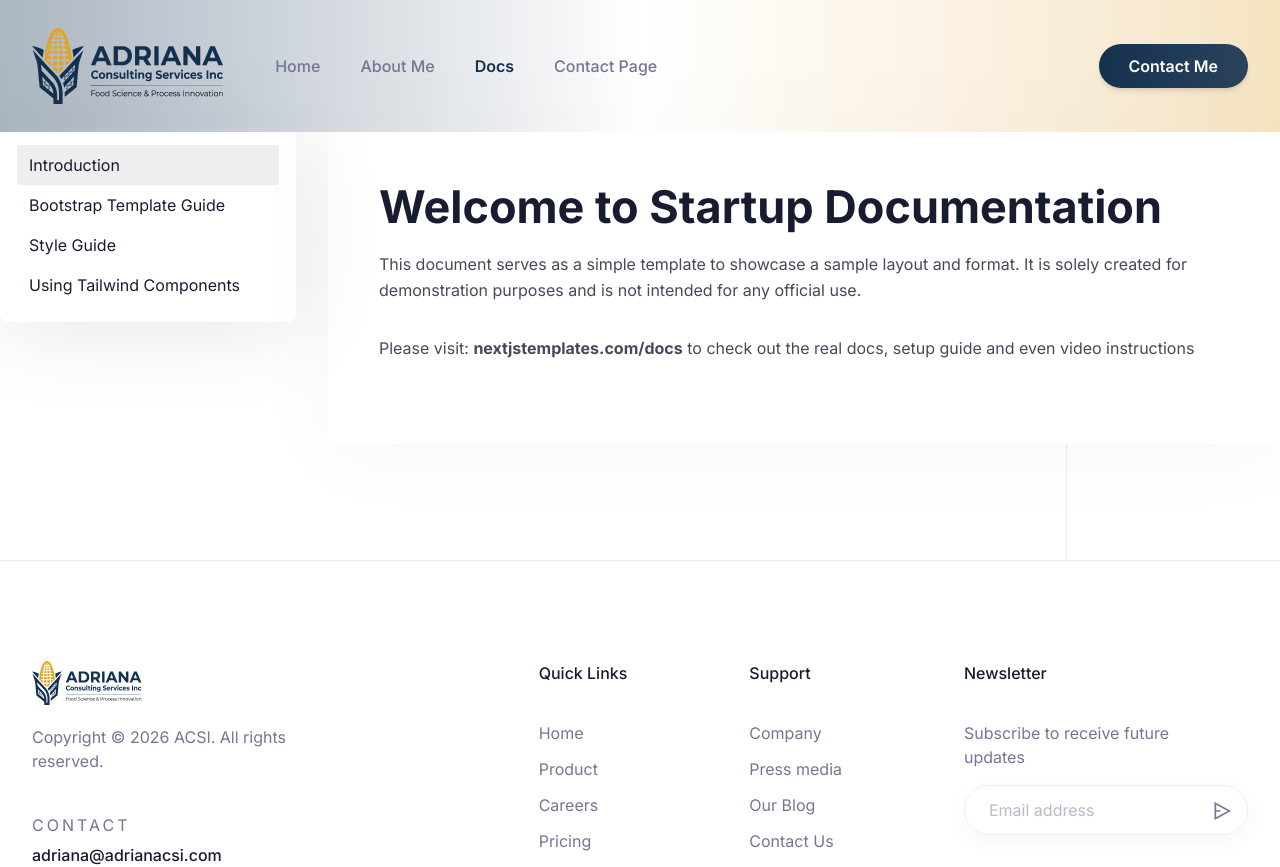
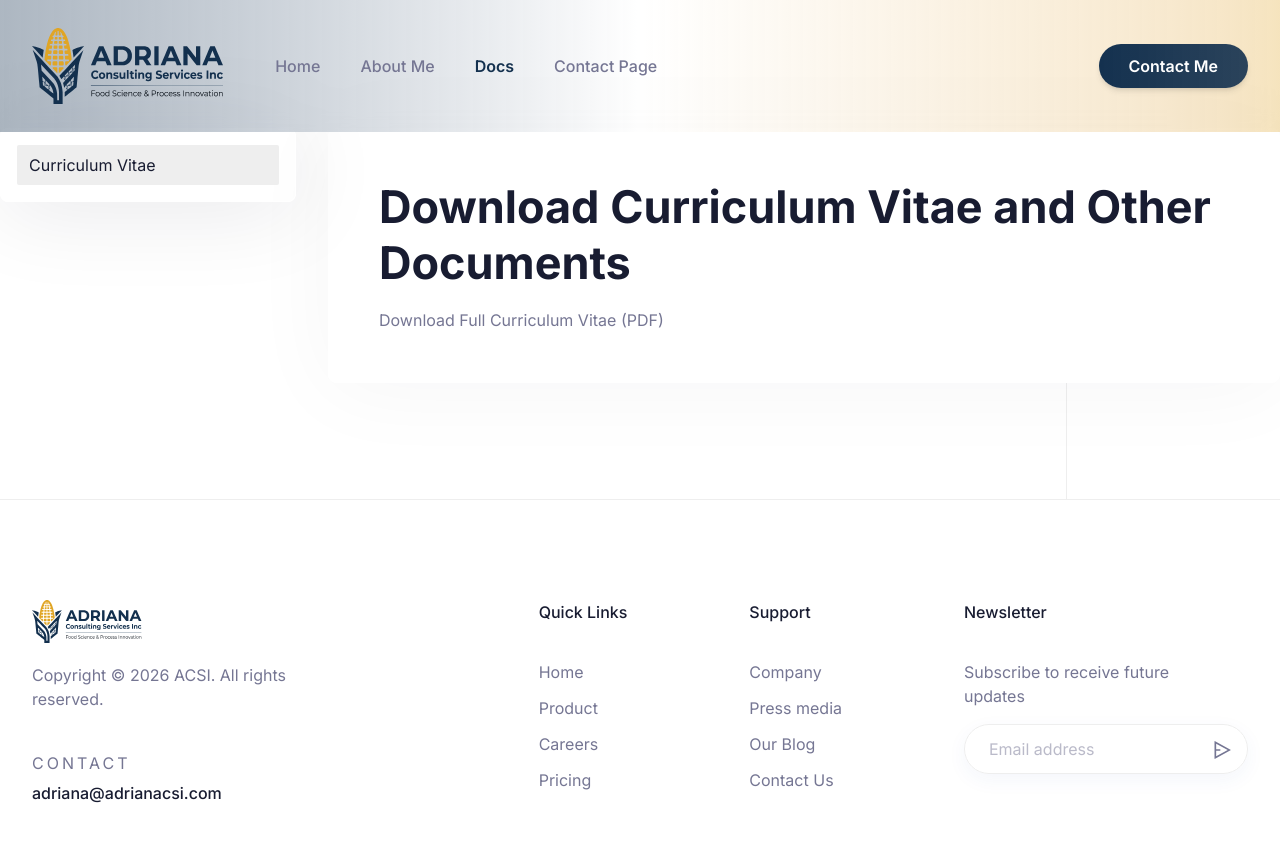
Before and after one commit to ArvoDart/mama-website-nextjs, a Next.js app: page /docs in a window 1280 px wide. Shown: the top 867 px of the page. Built offline with nearby package versions, Linux system fonts and the light colour scheme.

Commit message:
Adding curriculum and minor changes.

```diff
--- a/app/(site)/docs/page.tsx
+++ b/app/(site)/docs/page.tsx
@@ -24,23 +24,14 @@ export default function DocsPage() {
 
             <div className="w-full px-4 lg:w-3/4">
               <div className="blog-details blog-details-docs shadow-three dark:bg-gray-dark rounded-xs bg-white px-8 py-11 sm:p-[55px] lg:mb-5 lg:px-8 xl:p-[55px]">
-                <h1>Welcome to Startup Documentation</h1>
+                <h1>Download Curriculum Vitae and Other Documents</h1>
 
-                <p className="text-body-color dark:text-body-color-dark text-base">
-                  This document serves as a simple template to showcase a sample
-                  layout and format. It is solely created for demonstration
-                  purposes and is not intended for any official use.
-                </p>
-                <p className="text-body-color dark:text-body-color-dark text-base">
-                  Please visit:{" "}
-                  <b>
-                    <a href="https://nextjstemplates.com/docs">
-                      nextjstemplates.com/docs
-                    </a>
-                  </b>{" "}
-                  to check out the real docs, setup guide and even video
-                  instructions
-                </p>
+                <a
+                href="/documents/Adriana_Quintanar_Guzman_CV.pdf"
+                download
+                className="text-body-color dark:text-body-color-dark text-base">
+                  Download Full Curriculum Vitae (PDF)
+                </a>
               </div>
             </div>
           </div>
--- a/app/(site)/page.tsx
+++ b/app/(site)/page.tsx
@@ -34,7 +34,7 @@ export default function Home() {
       {/* <CTA /> */}
       {/* <FAQ /> */}
       {/* <Testimonial /> */}
-      <Pricing />
+      {/* <Pricing /> */}
       <Suspense fallback={<div>Loading...</div>}>
         <Contact />
       </Suspense>
--- a/components/Contact/index.tsx
+++ b/components/Contact/index.tsx
@@ -157,7 +157,7 @@ const Contact = () => {
                     className="inline-flex items-center gap-2.5 rounded-full bg-primary px-6 py-3 font-medium text-white duration-300 ease-in-out hover:bg-secondary dark:bg-btndark"
                     type="submit"
                   >
-                    Send Message
+                    Schedule Consultation
                     {/* <svg
                       className="fill-white"
                       width="14"
--- a/components/Docs/SidebarLink.tsx
+++ b/components/Docs/SidebarLink.tsx
@@ -9,9 +9,9 @@ const SidebarLink = () => {
           href={`/docs`}
           className={`flex w-full rounded-xs bg-stroke px-3 py-2 text-base text-black dark:bg-blackho dark:text-white`}
         >
-          Introduction
+          Curriculum Vitae
         </Link>
-        <Link
+        {/* <Link
           href={`/docs`}
           className={`flex w-full rounded-xs px-3 py-2 text-base text-black dark:text-white `}
         >
@@ -28,7 +28,7 @@ const SidebarLink = () => {
           className={`flex w-full rounded-xs px-3 py-2 text-base text-black dark:text-white `}
         >
           Using Tailwind Components
-        </Link>
+        </Link> */}
       </li>
     </>
   );
--- a/components/FunFact/index.tsx
+++ b/components/FunFact/index.tsx
@@ -111,7 +111,7 @@ const FunFact = () => {
               <h3 className="mb-2.5 text-3xl font-bold text-black dark:text-white xl:text-sectiontitle3">
                 25+ Years
               </h3>
-              <p className="text-lg lg:text-para2">Years driving advancement in global food manufacturing.</p>
+              <p className="text-lg lg:text-para2">Driving advancement in global food manufacturing.</p>
             </motion.div>
             <motion.div
               variants={{
--- a/components/Hero/index.tsx
+++ b/components/Hero/index.tsx
@@ -44,7 +44,7 @@ const Hero = () => {
                     <button
                       aria-label="get started button"
                       type="submit"
-                      className="flex rounded-full bg-black px-7.5 py-2.5 text-white duration-300 ease-in-out hover:bg-blackho dark:bg-btndark dark:hover:bg-blackho"
+                      className="flex rounded-full bg-primary px-7.5 py-2.5 text-white duration-300 ease-in-out hover:bg-secondary dark:bg-btndark dark:hover:bg-blackho"
                     >
                       Contact Me Today
                     </button>
```
Also changed, not shown: 1 other file (tests, documents, lock files or other folders).
